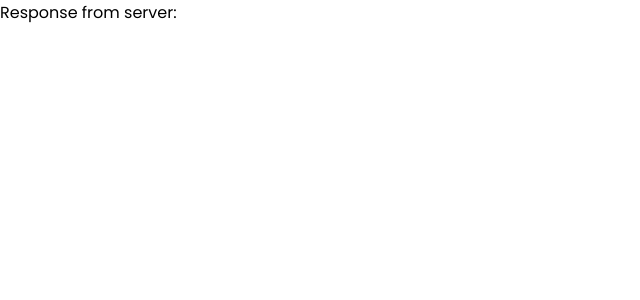
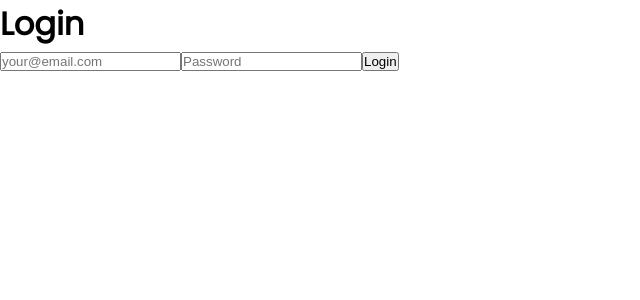
Before and after one commit to Nici1/deployment_testing_frontend, a React (Create React App) app: page / in a window 1280 px wide. Shown: the top 300 px of the page, without its empty margins (0-640 px from the left). Built offline with nearby package versions, Linux system fonts and the light colour scheme; no server answers.

Commit message:
4th commit

```diff
--- a/src/App.js
+++ b/src/App.js
@@ -15,8 +15,8 @@
     <Router>
 
       <Routes>
-        <Route path="/" element={<TrialPage />} />
-        <Route path="/login" element={<LoginPage />} />
+        <Route path="/" element={<LoginPage />} />
+        <Route path="/login" element={<TrialPage />} />
 
 
 
```
Also changed, not shown: 7 other files (tests, documents, lock files or other folders).
